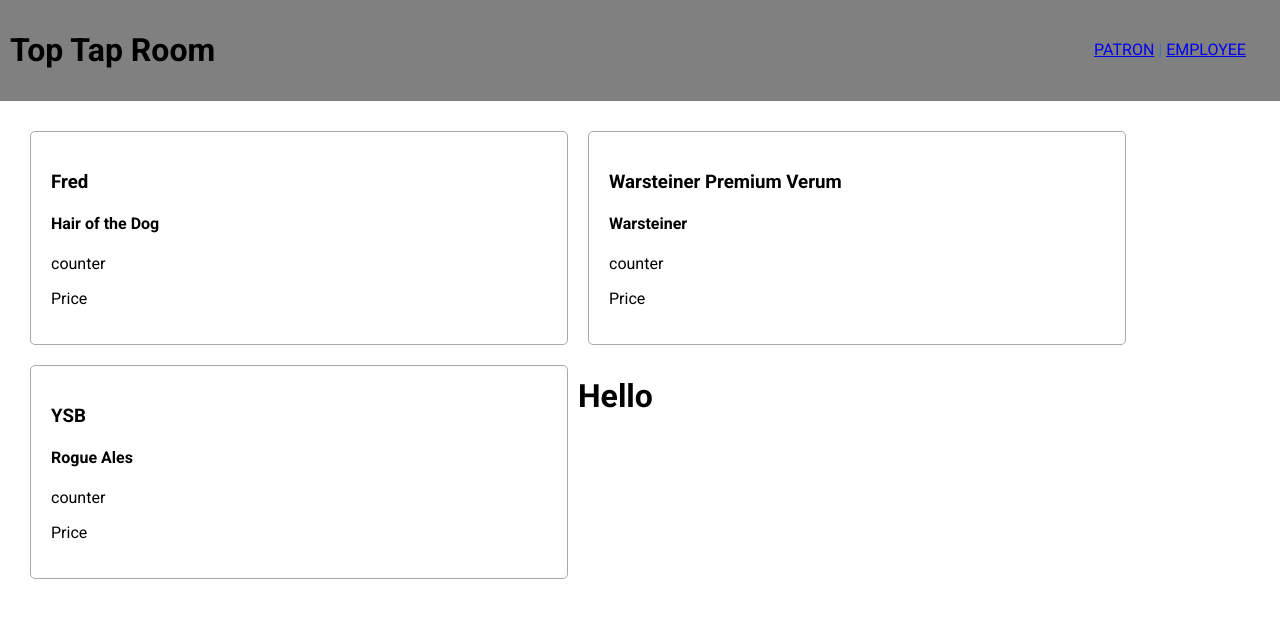
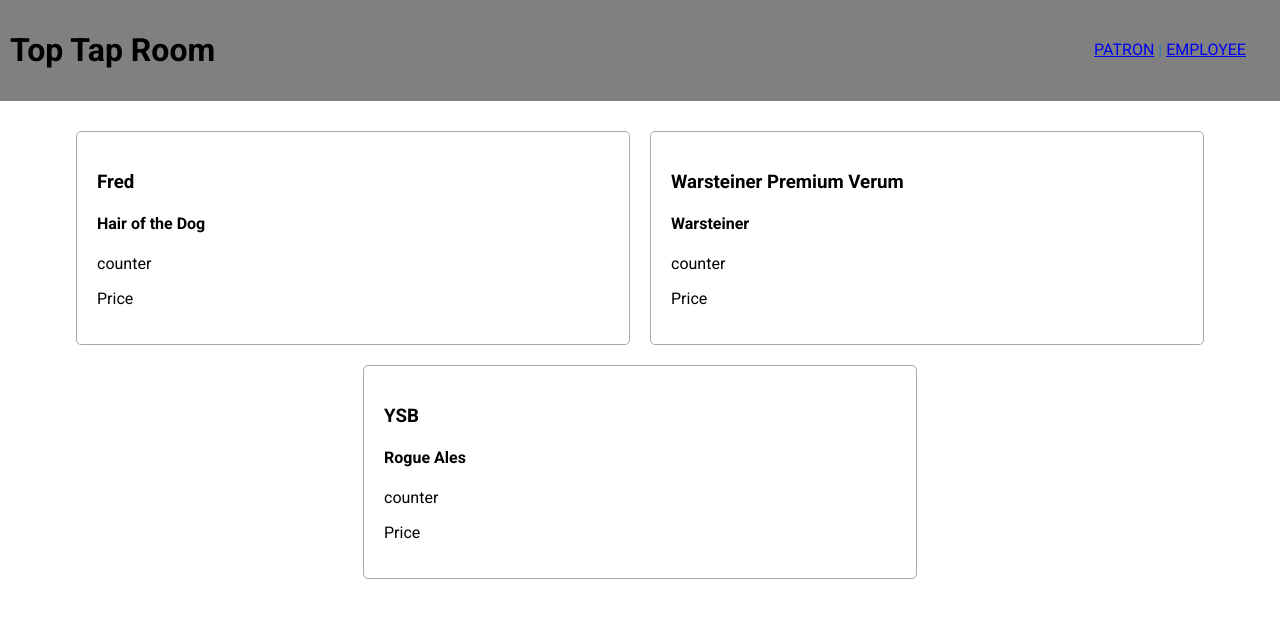
Before and after one commit to LiamPKenna/tap-room, a React (Create React App) app: page / in a window 1280 px wide. Shown: the top 618 px of the page. Built offline with nearby package versions, Linux system fonts and the light colour scheme.

Commit message:
Add additional style to KegList

```diff
--- a/src/components/KegList.jsx
+++ b/src/components/KegList.jsx
@@ -6,14 +6,16 @@ function KegList(props) {
   const listStyle = {
     margin: '20px',
     display: 'flex',
-    flexFlow: 'row wrap'
+    flexFlow: 'row wrap',
+    marginLeft: 'auto',
+    marginRight: 'auto',
+    justifyContent: 'center'
   };
   return (
     <div style={listStyle}>
       {kegs.map((keg,index) =>
         (<Keg keg={keg} key={index} employee={props.employee} />)
       )}
-      <h1>Hello</h1>
     </div>
   )
 }
```
